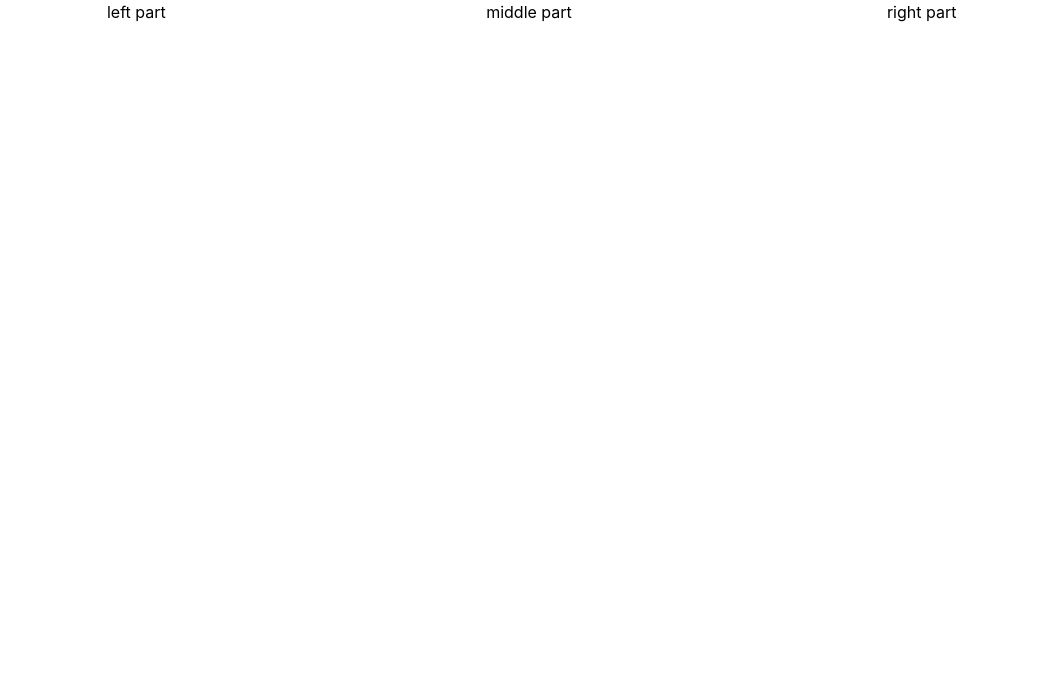
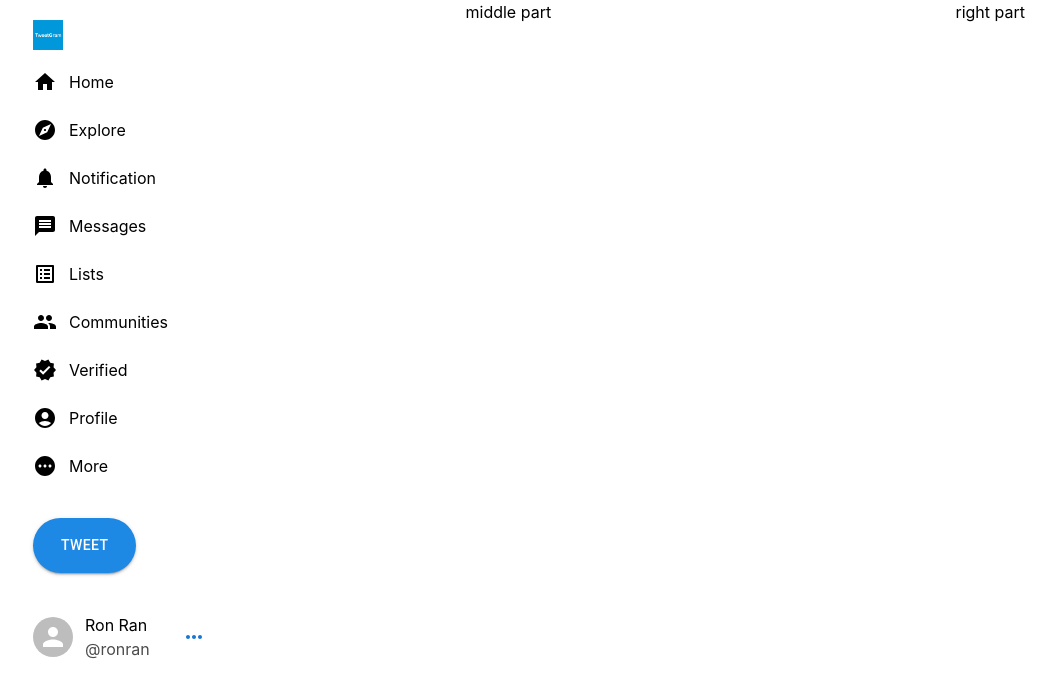
Before and after one commit to ronitrangwani/tweetgram, a React (Create React App) app: page / in a window 1280 px wide. Shown: the top 698 px of the page, without its empty margins (111-1167 px from the left). Built offline with nearby package versions, Linux system fonts and the light colour scheme.

Commit message:
created navigation sidebar ui

```diff
--- a/src/App.js
+++ b/src/App.js
@@ -1,17 +1,13 @@
-import './App.css';
 import { Route, Routes } from 'react-router-dom';
-
 import HomePage from "./components/HomePage/HomePage.jsx"
 import Authentication from "./components/Authentication/Authentication.jsx"
 
 
 function App() {
   return (
-    <div className="App">
+    <div className="">
       <Routes>
-        <Route path="/" element={true ? <HomePage /> : <Authentication />}>
-
-        </Route>
+        <Route path="/" element={true ? <HomePage /> : <Authentication />} />
       </Routes>
     </div>
   );
--- a/src/components/HomePage/HomePage.jsx
+++ b/src/components/HomePage/HomePage.jsx
@@ -1,17 +1,18 @@
+import React from "react";
 import { Grid } from "@mui/material";
-import React from "react";
+import Navigation from "../Navigation/Navigation";
 
 const HomePage = () => {
   return (
     <Grid container xs={12} className="px-5 lg:px-36 justify-between">
-      <Grid item xs={0} lg={2.5} className="hidden lg:block w-full relative">
-        <p className="text-center">left part</p>
+      <Grid item xs={0} lg={2.5} className="lg:block w-full relative">
+        <Navigation />
       </Grid>
-      <Grid item xs={0} lg={2.5} className="hidden lg:block w-full relative">
+      <Grid item xs={12} lg={6} className="lg:block w-full relative">
         <p className="text-center">middle part</p>
       </Grid>
-      <Grid item xs={0} lg={2.5} className="hidden lg:block w-full relative">
-        <p className="text-center">right part</p>
+      <Grid item xs={0} lg={3} className="lg:block w-full relative">
+        <p className="text-right">right part</p>
       </Grid>
     </Grid>
   );
--- /dev/null
+++ b/src/components/Navigation/Navigation.jsx
@@ -0,0 +1,94 @@
+import React from "react";
+import logo from "../../assets/images/logo.jpg";
+import { navigationMenu } from "./NavigationMenu";
+import { useNavigate } from "react-router-dom";
+import { Avatar, Button, Menu, MenuItem } from "@mui/material";
+import MoreHorizIcon from "@mui/icons-material/MoreHoriz";
+
+const Navigation = () => {
+  const [anchorEl, setAnchorEl] = React.useState(null);
+  const open = Boolean(anchorEl);
+  const handleClick = (event) => {
+    setAnchorEl(event.currentTarget);
+  };
+  const handleClose = () => {
+    setAnchorEl(null);
+  };
+
+  const handleLogout = () => {
+    handleClose();
+  };
+
+  const navigate = useNavigate();
+  return (
+    <div className="h-screen sticky top-0">
+      <div>
+        <div className="py-5">
+          <img src={logo} alt="logo" height={"30px"} width={"30px"} />
+        </div>
+        <div className="space-y-6">
+          {navigationMenu.map((navigateItem) => {
+            return (
+              <div
+                className="cursor-pointer flex space-x-3 item-center"
+                onClick={() =>
+                  navigateItem.title === "Profile"
+                    ? navigate(`/profile/${5}`)
+                    : navigate(navigateItem.path)
+                }
+              >
+                {navigateItem.icon}
+                <p className="text-x1">{navigateItem.title}</p>
+              </div>
+            );
+          })}
+        </div>
+        <div className="py-10">
+          <Button
+            sx={{
+              width: "50%",
+              borderRadius: "29px",
+              py: "15px",
+              bgcolor: "#1e88e5",
+            }}
+            variant="contained"
+          >
+            Tweet
+          </Button>
+        </div>
+      </div>
+      <div className="flex items-center justify-between">
+        <div className="flex items-center space-x-3">
+          <Avatar alt="username" src="" />
+          <div className="flex flex-col ">
+            <span>Ron Ran</span>
+            <span className="opacity-70">@ronran</span>
+          </div>
+          <Button
+            id="basic-button"
+            aria-controls={open ? "basic-menu" : undefined}
+            aria-haspopup="true"
+            aria-expanded={open ? "true" : undefined}
+            onClick={handleClick}
+            sx={{ float: "right" }}
+          >
+            <MoreHorizIcon />
+          </Button>
+          <Menu
+            id="basic-menu"
+            anchorEl={anchorEl}
+            open={open}
+            onClose={handleClose}
+            MenuListProps={{
+              "aria-labelledby": "basic-button",
+            }}
+          >
+            <MenuItem onClick={handleLogout}>Logout</MenuItem>
+          </Menu>
+        </div>
+      </div>
+    </div>
+  );
+};
+
+export default Navigation;
--- /dev/null
+++ b/src/components/Navigation/NavigationMenu.js
@@ -0,0 +1,56 @@
+import HomeIcon from "@mui/icons-material/Home";
+import ExploreIcon from "@mui/icons-material/Explore";
+import NotificationsIcon from '@mui/icons-material/Notifications'; import MessageIcon from "@mui/icons-material/Message";
+import ListAltIcon from "@mui/icons-material/ListAlt";
+import GroupIcon from "@mui/icons-material/Group";
+import VerifiedIcon from "@mui/icons-material/Verified";
+import AccountCircleIcon from "@mui/icons-material/AccountCircle";
+import PendingIcon from "@mui/icons-material/Pending";
+
+export const navigationMenu = [
+  {
+    title: "Home",
+    icon: <HomeIcon />,
+    path: "/home",
+  },
+  {
+    title: "Explore",
+    icon: <ExploreIcon />,
+    path: "/explore",
+  },
+  {
+    title: "Notification",
+    icon: <NotificationsIcon />,
+    path: "/notification",
+  },
+  {
+    title: "Messages",
+    icon: <MessageIcon />,
+    path: "/messages",
+  },
+  {
+    title: "Lists",
+    icon: <ListAltIcon />,
+    path: "/lists",
+  },
+  {
+    title: "Communities",
+    icon: <GroupIcon />,
+    path: "/communities",
+  },
+  {
+    title: "Verified",
+    icon: <VerifiedIcon />,
+    path: "/verified",
+  },
+  {
+    title: "Profile",
+    icon: <AccountCircleIcon />,
+    path: "/profile",
+  },
+  {
+    title: "More",
+    icon: <PendingIcon />,
+    path: "/more",
+  },
+];
```
Also changed, not shown: src/index.css (+4 -4 lines), src/assets/images/logo.jpg (added).
